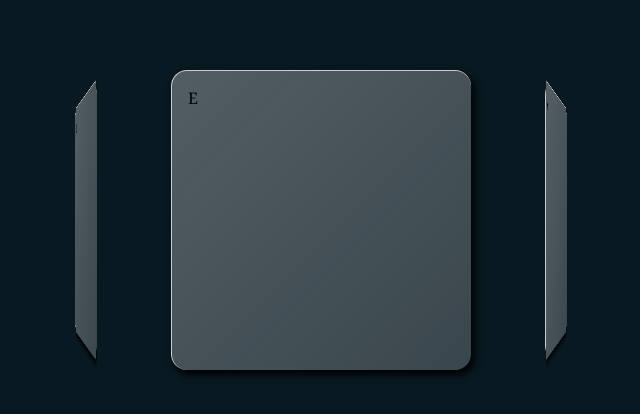
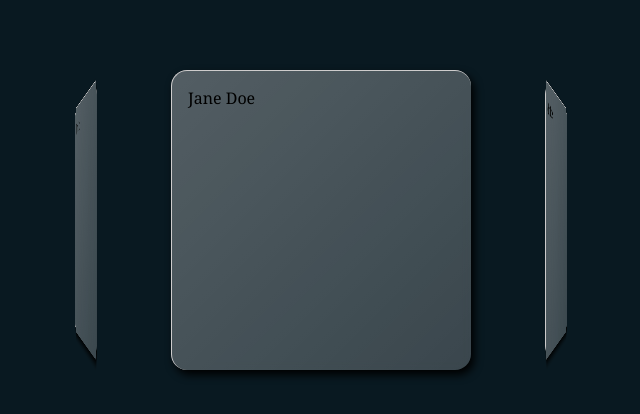
Before and after one commit to AbielKiflu/portfolio, a React (Create React App) app: page / in a window 1280 px wide. Shown: the part 1028-1442 px from the top of the page, without its empty margins (319-959 px from the left). Built offline with nearby package versions, Linux system fonts and the light colour scheme.

Commit message:
making the carousel data dynamic

```diff
--- a/src/components/carousel/carousel.js
+++ b/src/components/carousel/carousel.js
@@ -5,7 +5,7 @@ import styled from "styled-components";
 const Carousel = ({ data }) => {
   const carousel = useRef(null);
   const selectedIndex = useRef(1);
-  const cardCount = useRef(5);
+  const cardCount = useRef(data.length);
 
   // a function that rotates the carousel
   const rotateCarousel = () => {
@@ -18,21 +18,17 @@ const Carousel = ({ data }) => {
   return (
     <Scene>
       <Carousels ref={carousel}>
-        <CarouselCards number={1} onClick={rotateCarousel}>
-          A
-        </CarouselCards>
-        <CarouselCards number={2} onClick={rotateCarousel}>
-          B
-        </CarouselCards>
-        <CarouselCards number={3} onClick={rotateCarousel}>
-          C
-        </CarouselCards>
-        <CarouselCards number={4} onClick={rotateCarousel}>
-          D
-        </CarouselCards>
-        <CarouselCards number={5} onClick={rotateCarousel}>
-          E
-        </CarouselCards>
+        {data.map((card) => {
+          return (
+            <CarouselCards
+              number={card.id}
+              key={card.id}
+              onClick={rotateCarousel}
+            >
+              {card.name}
+            </CarouselCards>
+          );
+        })}
       </Carousels>
     </Scene>
   );
--- a/src/pages/Project.js
+++ b/src/pages/Project.js
@@ -3,7 +3,15 @@ import Carousel from "../components/carousel/Carousel";
 import React, { useRef } from "react";
 
 const Project = () => {
-  return <Carousel />;
+  const data = [
+    { id: 1, name: "John Doe" },
+    { id: 2, name: "Victor Wayne" },
+    { id: 3, name: "Jane Doe" },
+    { id: 4, name: "Jane Doe" },
+    { id: 5, name: "Jane Doe" },
+  ];
+
+  return <Carousel data={data} />;
 };
 
 export default Project;
```
